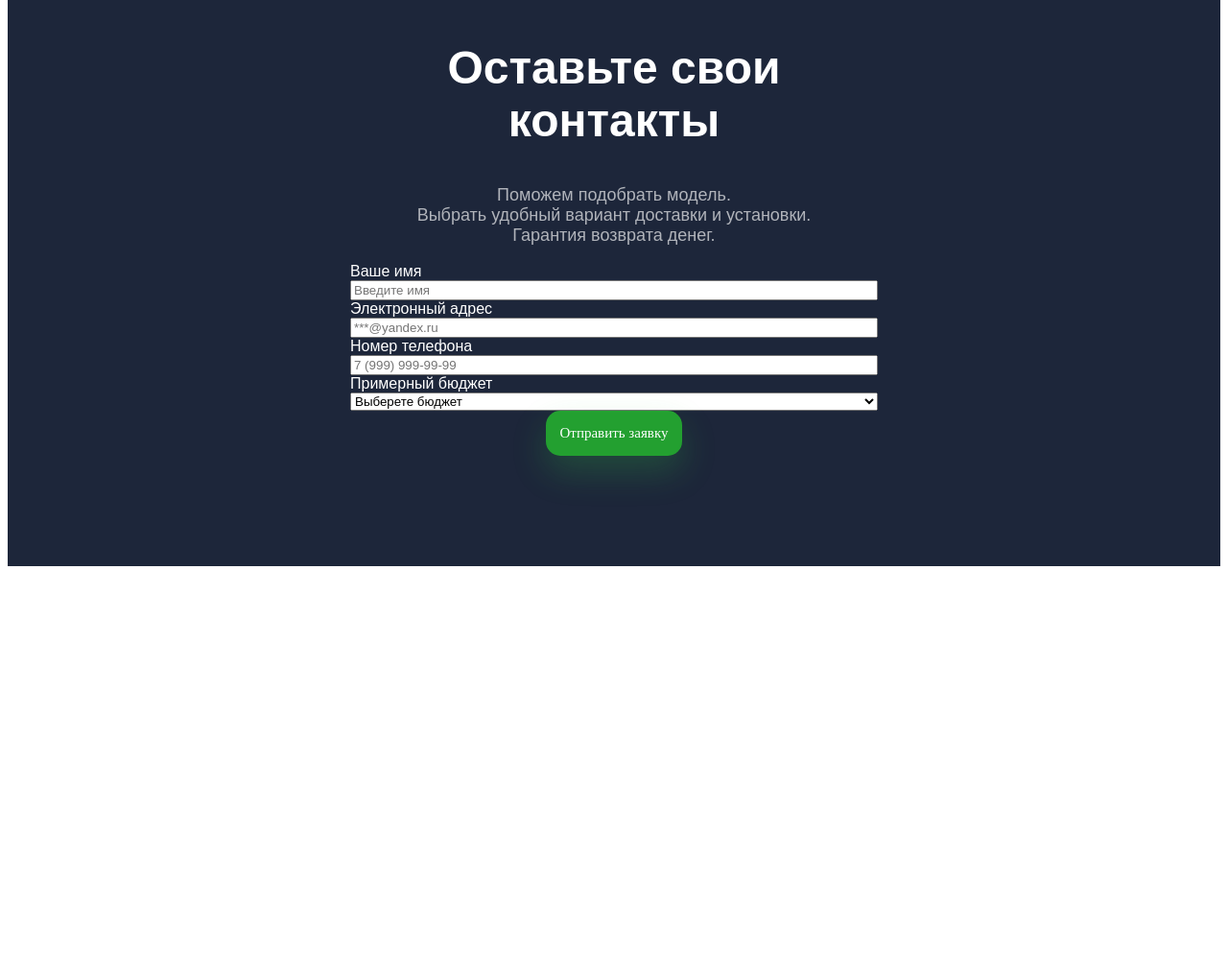
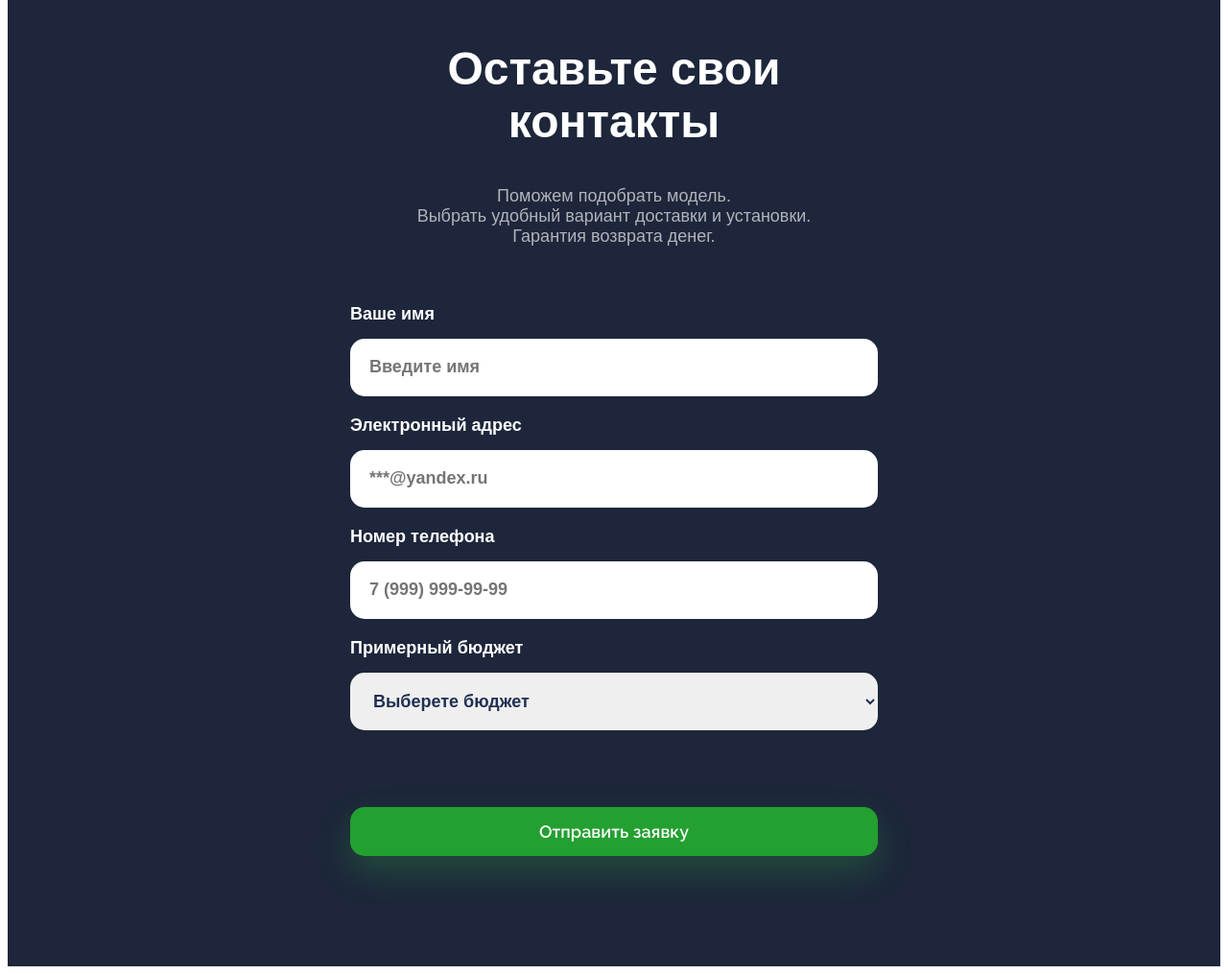
Before and after one commit to jasvolin/green-corp-landing, a plain HTML site: page index.html in a window 1280 px wide. Shown: the part 912-1927 px from the top of the page at 96% size. Before the commit the page ends 1510 px from the top, so only its background shows below. Drawn offline with Linux system fonts and the light colour scheme; a web font is replaced by a local one.

Commit message:
стилизация формы

```diff
--- a/main.css
+++ b/main.css
@@ -22,7 +22,7 @@ header a {
   margin-right: 25px;
 }
 button {
-  font-family: "Raliway", "sans-serif";
+  font-family: "Raleway", "sans-serif";
   font-size: 15px;
   color: #fff;
   background-color: #23a030;
@@ -74,9 +74,14 @@ button {
   width: 550px;
 }
 .form__group {
-  display: flex;
-  flex-direction: column;
+  /* flex-direction: column; */
+  /* display: flex; */
+  /* display: contents; */
+  grid-template-rows: auto auto;
+  display: grid;
   text-align: left;
+  gap: 0;
+  margin-bottom: 20px;
 }
 .form {
   background-color: #1d263a;
@@ -94,3 +99,42 @@ button {
   font-size: 18px;
   opacity: 0.65;
 }
+.form form {
+  display: grid;
+  gap: 0px;
+  margin-top: 60px;
+}
+.form__group input,
+.form__group select {
+  margin-bottom: 20px; /* Добавляем отступ сверху для input/select */
+}
+.form label {
+  font-size: 18px;
+  font-weight: 600;
+  margin-bottom: 15px;
+  /* padding: 0px 20px 0px 20px;
+  border-radius: 15px;
+  border: none; */
+}
+.form input {
+  font-size: 18px;
+  font-weight: 600;
+  height: 60px;
+  padding: 0px 20px 0px 20px;
+  border-radius: 15px;
+  border: none;
+}
+.form select {
+  font-size: 18px;
+  font-weight: 600;
+  color: #213053;
+  height: 60px;
+  padding: 0px 20px 0px 20px;
+  border-radius: 15px;
+  border: none;
+}
+.form__submit {
+  font-size: 18px;
+  font-weight: 600;
+  margin-top: 40px;
+}
```
